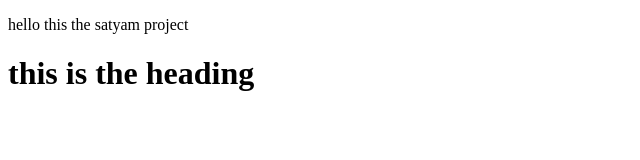
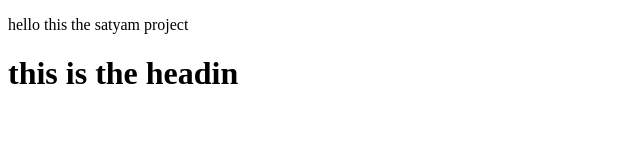
Before and after one commit to Satyamsavita2005/demo, a plain HTML site: page index.html in a window 1280 px wide. Shown: the full height of the page, 0-640 px from the left. Drawn offline with Linux system fonts and the light colour scheme.

Commit message:
Update index.html

```diff
--- a/index.html
+++ b/index.html
@@ -7,6 +7,6 @@
 </head>
 <body>
     <p>hello this the satyam project</p>
-    <h1>this is the heading</h1>
+    <h1>this is the headin</h1>
 </body>
 </html>
```
